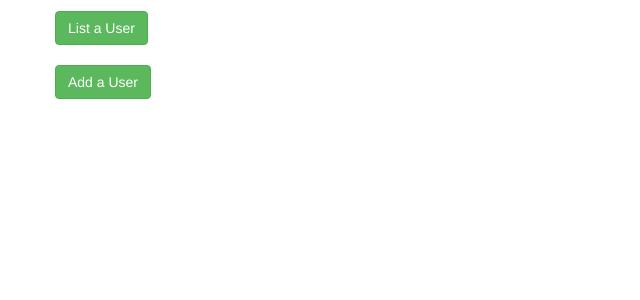
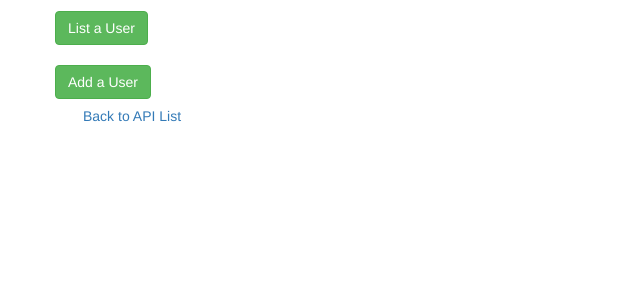
Before and after one commit to bounswe/bounswe2022group6, a Django app: page /user/ in a window 1280 px wide. Shown: the part 333-633 px from the top of the page, without its empty margins (0-640 px from the left). Run offline with Django 3.2, Linux system fonts and the light colour scheme; some libraries are stand-ins or nearby versions.

Commit message:
Back to API list.

```diff
--- a/practice_app/apps/user/templates/user-home.html
+++ b/practice_app/apps/user/templates/user-home.html
@@ -28,6 +28,7 @@
                 <a class="btn btn-success" href="user-create">Add a User</a>
 			</div>
 		</div>
+		<a href="/" class="btn btn-secondary" role="button">Back to API List</a> <br>
 	</div>
 </body>
 </html>
```
